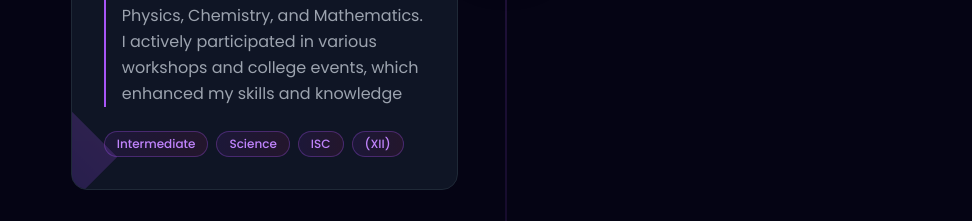
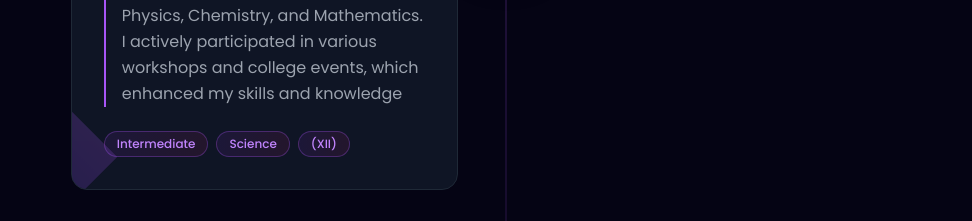
Before and after one commit to mahi720/portfolio, a React (Vite) app: page / in a window 1280 px wide. Shown: the part 6380-6601 px from the top of the page, without its empty margins (134-1106 px from the left). Built offline with nearby package versions, Linux system fonts and the light colour scheme.

Commit message:
Update Eduction.jsx

```diff
--- a/src/components/Eduction/Eduction.jsx
+++ b/src/components/Eduction/Eduction.jsx
@@ -328,7 +328,7 @@ const Education = () => {
                     <div className="flex flex-wrap gap-2 mt-6">
                       {edu.degree.split(" ").map(
                         (word, i) =>
-                          word.length > 2 && (
+                          word.length > 3 && (
                             <span
                               key={i}
                               className="px-3 py-1 bg-gradient-to-r from-purple-600/10 to-pink-600/10 text-purple-400 rounded-full text-xs font-medium border border-purple-500/30 hover:border-purple-500 transition-all duration-700 hover:scale-105"
```
